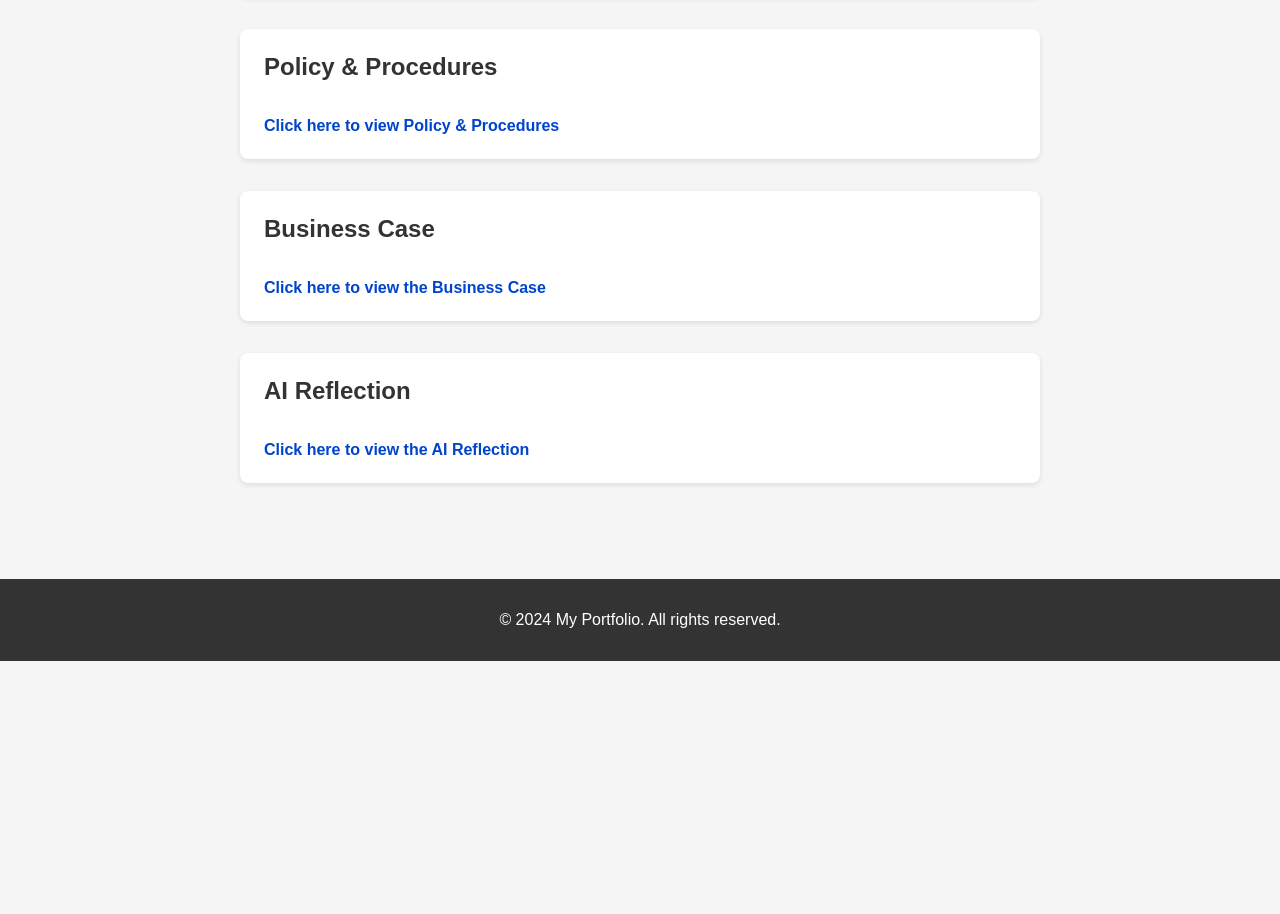
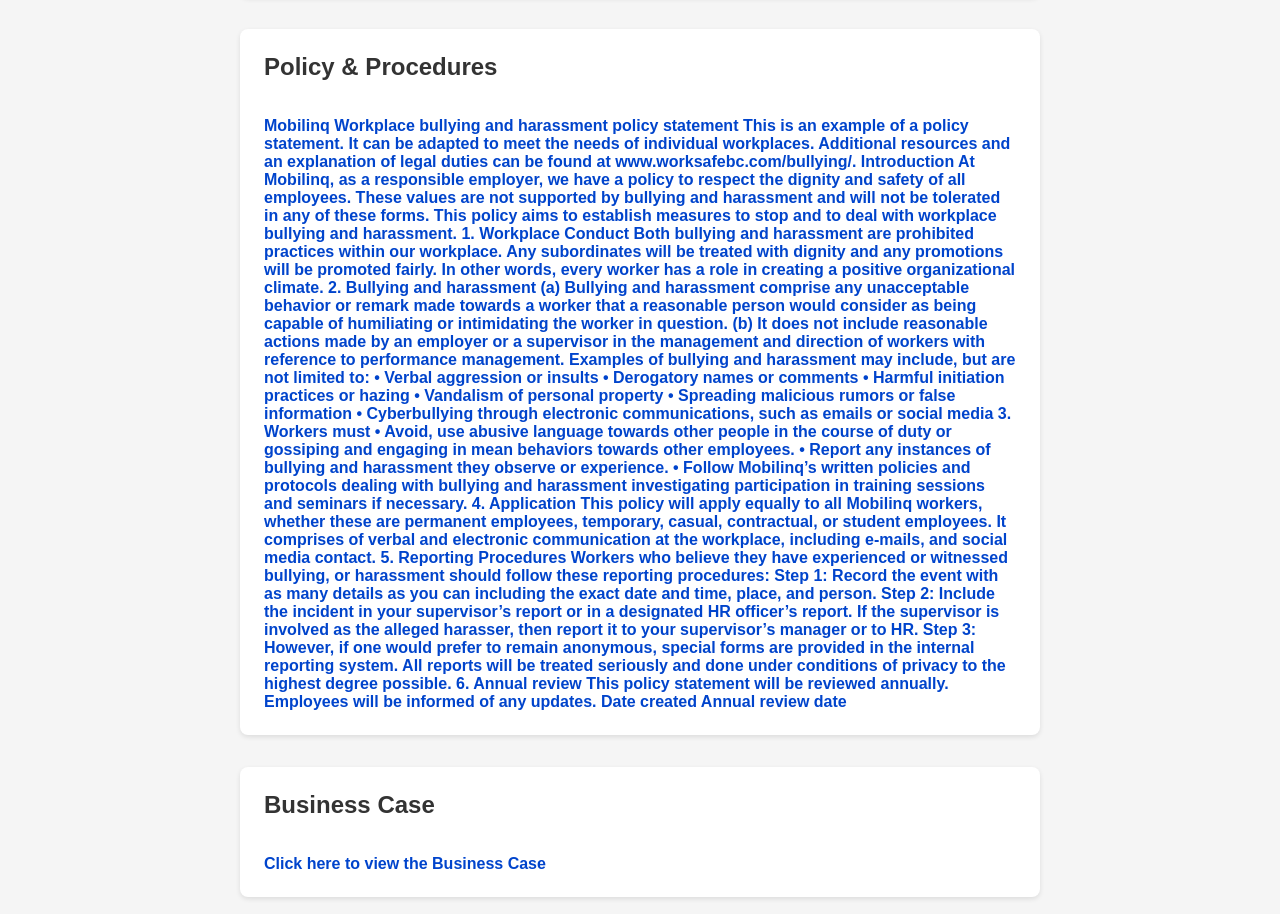
Before and after one commit to jj1405/Jatin-s-Portfolio, a plain HTML site: page index.html in a window 1280 px wide. Shown: the part 1997-2911 px from the top of the page. Before the commit the page ends 2658 px from the top, so only its background shows below. Drawn offline with Linux system fonts and the light colour scheme.

Commit message:
Update index.html

```diff
--- a/index.html
+++ b/index.html
@@ -95,7 +95,47 @@ Based on the trends and potential applications, the following steps are recommen
 
     <section id="policy-procedures">
       <h2>Policy & Procedures</h2>
-      <a href="policy-procedures.pdf" target="_blank">Click here to view Policy & Procedures</a>
+      <a href="policy-procedures.pdf" target="_blank">Mobilinq
+Workplace bullying and harassment
+policy statement
+This is an example of a policy statement. It can be adapted to meet the needs of individual workplaces. Additional resources and an explanation of legal duties can be found at www.worksafebc.com/bullying/.
+Introduction
+At Mobilinq, as a responsible employer, we have a policy to respect the dignity and safety of all employees. These values are not supported by bullying and harassment and will not be tolerated in any of these forms. This policy aims to establish measures to stop and to deal with workplace bullying and harassment.
+1.	Workplace Conduct
+Both bullying and harassment are prohibited practices within our workplace. Any subordinates will be treated with dignity and any promotions will be promoted fairly. In other words, every worker has a role in creating a positive organizational climate.
+2.	Bullying and harassment
+(a)	Bullying and harassment comprise any unacceptable behavior or remark made towards a worker that a reasonable person would consider as being capable of humiliating or intimidating the worker in question.
+(b) It does not include reasonable actions made by an employer or a supervisor in the management and direction of workers with reference to performance management.
+
+Examples of bullying and harassment may include, but are not limited to:
+•	Verbal aggression or insults
+•	Derogatory names or comments
+•	Harmful initiation practices or hazing
+•	Vandalism of personal property
+•	Spreading malicious rumors or false information
+•	Cyberbullying through electronic communications, such as emails or social media
+3.	Workers must
+•	Avoid, use abusive language towards other people in the course of duty or gossiping and engaging in mean behaviors towards other employees.
+•	Report any instances of bullying and harassment they observe or experience.
+•	Follow Mobilinq’s written policies and protocols dealing with bullying and harassment investigating participation in training sessions and seminars if necessary.
+
+
+4.	Application
+This policy will apply equally to all Mobilinq workers, whether these are permanent employees, temporary, casual, contractual, or student employees. It comprises of verbal and electronic communication at the workplace, including e-mails, and social media contact.
+5. Reporting Procedures
+Workers who believe they have experienced or witnessed bullying, or harassment should follow these reporting procedures:
+Step 1: Record the event with as many details as you can including the exact date and time, place, and person.
+Step 2: Include the incident in your supervisor’s report or in a designated HR officer’s report. If the supervisor is involved as the alleged harasser, then report it to your supervisor’s manager or to HR.
+Step 3: However, if one would prefer to remain anonymous, special forms are provided in the internal reporting system.
+All reports will be treated seriously and done under conditions of privacy to the highest degree possible.
+6.	Annual review
+This policy statement will be reviewed annually. Employees will be informed of any updates.
+
+Date created
+	Annual review date
+
+
+</a>
     </section>
 
     <section id="business-case">
```
